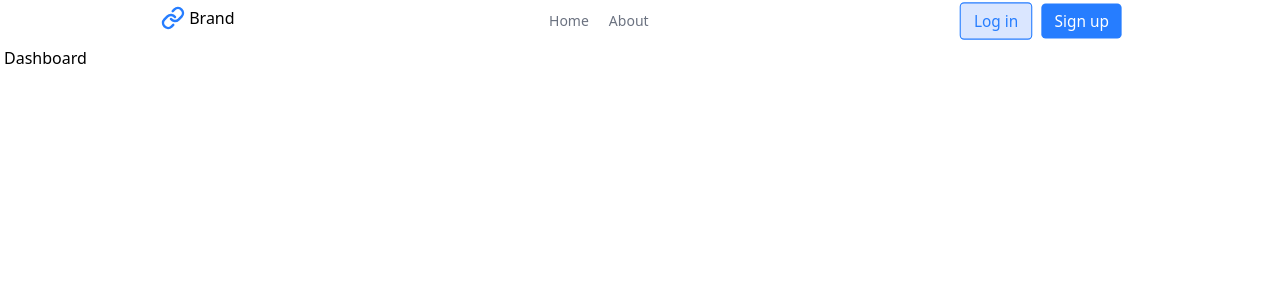
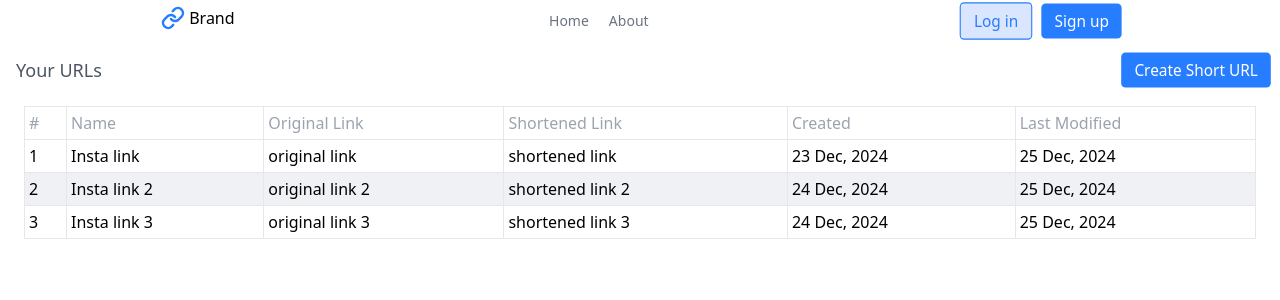
Before and after one commit to Mahesh-Uppunuthula/Linklytic-App, a React (Vite) app: page /dashboard in a window 1280 px wide. Shown: the top 300 px of the page. Built offline with nearby package versions, Linux system fonts and the light colour scheme.

Commit message:
Created basic Dashboard Page with dummy data table and Create Link Modal.

```diff
--- a/src/Pages/Dashboard.tsx
+++ b/src/Pages/Dashboard.tsx
@@ -1,7 +1,195 @@
+import { Fragment, useState } from "react";
+import Button from "../Components/Button/Button";
+import { cn } from "../Utils/helpers";
+import Modal, {
+  ModalBody,
+  ModalFooter,
+  ModalHeader,
+  ModalTitle,
+} from "../Components/Modal/Modal";
+import TextField from "../Components/TextField/TextField";
+import Field from "../Components/Field/Field";
+
+// type LinkStatusType = "ACTIVE" | "EXPIRED" | "DISABLED";
+
+type LinkType = {
+  name: string;
+  originalLink: string;
+  shortenedLink: string;
+  createdAt: string;
+  updatedAt: string;
+  // expiresAt: string;
+  // status: LinkStatusType;
+  // tag: string;
+};
+
+type CreateLinkForm = {
+  name: string;
+  originalLink: string;
+};
+
+type CreateLinkFormFields = keyof CreateLinkForm;
+
+const Headers = [
+  { key: "item-no", label: "#" },
+  { key: "name", label: "Name" },
+  { key: "originalLink", label: "Original Link" },
+  { key: "shortenedLink", label: "Shortened Link" },
+  { key: "createdAt", label: "Created" },
+  { key: "updatedAt", label: "Last Modified" },
+];
+
+const dummyLinks: LinkType[] = [
+  {
+    name: "Insta link",
+    originalLink: "original link",
+    shortenedLink: "shortened link",
+    createdAt: "23 Dec, 2024",
+    updatedAt: "25 Dec, 2024",
+  },
+  {
+    name: "Insta link 2",
+    originalLink: "original link 2",
+    shortenedLink: "shortened link 2",
+    createdAt: "24 Dec, 2024",
+    updatedAt: "25 Dec, 2024",
+  },
+  {
+    name: "Insta link 3",
+    originalLink: "original link 3",
+    shortenedLink: "shortened link 3",
+    createdAt: "24 Dec, 2024",
+    updatedAt: "25 Dec, 2024",
+  },
+];
 function Dashboard() {
+  const [links] = useState<LinkType[]>(dummyLinks);
+  const [isCreateLinkModalOpen, setIsCreateLinkModalOpen] = useState(false);
+
+  const [createLinkForm, setCreateLinkForm] = useState<CreateLinkForm>({
+    name: "",
+    originalLink: "",
+  });
+
+  const handleCloseModal = () => {
+    setIsCreateLinkModalOpen(false);
+    setCreateLinkForm({ name: "", originalLink: "", });
+  };
+
+  // TODO fix this on change function
+  const handleOnChangeFormData = (
+    field: CreateLinkFormFields,
+    value: string
+  ) => {
+    setCreateLinkForm((prevFormData) => ({
+      ...prevFormData,
+      [field]: value,
+    }));
+  };
+
   return (
-    <div>Dashboard</div>
-  )
+    <Fragment>
+      {isCreateLinkModalOpen && (
+        <Modal size="medium" onClose={handleCloseModal}>
+          <ModalHeader>
+            <ModalTitle title="Add New Link" />
+          </ModalHeader>
+          <ModalBody>
+            <div className="flex flex-col gap-2">
+              <div className="flex flex-col gap-2 place-items-start">
+                <Field name="Name" isRequired />
+                <TextField
+                  autoFocus
+                  type="text"
+                  placeholder="Example: My Top Picks - Travel Destinations"
+                  maxLength={52}
+                  value={createLinkForm.name}
+                  onChange={(event: React.ChangeEvent<HTMLInputElement>) => {
+                    handleOnChangeFormData("name", event.target.value);
+                  }}
+                />
+              </div>
+              <div className="flex flex-col gap-2 place-items-start">
+                <Field name="Your Long URL" isRequired />
+                <TextField
+                  iconBefore={
+                    <span className="text-success-regular pointer-events-none border-r-2 pr-3">
+                      https://
+                    </span>
+                  }
+                  type="text"
+                  placeholder="super-long-url.com/shorten-it"
+                  autoCorrect="off"
+                  value={createLinkForm.originalLink}
+                  onChange={(event: React.ChangeEvent<HTMLInputElement>) => {
+                    handleOnChangeFormData("originalLink", event.target.value);
+                  }}
+                />
+              </div>
+            </div>
+          </ModalBody>
+          <ModalFooter>
+            <div className="flex justify-end gap-4">
+              <Button onClick={handleCloseModal}>Discard</Button>
+              <Button appearance="primary" bolded>
+                Shorten URL
+              </Button>
+            </div>
+          </ModalFooter>
+        </Modal>
+      )}
+      {/* Dashboard Page Container */}
+      <div className="py-2 px-3 w-full">
+        {/* Heading */}
+        <div className="flex justify-between place-items-center">
+          <div className="text-gray-600 font-medium text-lg">Your URLs</div>
+          <Button
+            appearance="primary"
+            bolded
+            onClick={() => setIsCreateLinkModalOpen(true)}
+          >
+            Create Short URL
+          </Button>
+        </div>
+        {/* Links Table */}
+        <div className="w-full my-3 p-2">
+          <table className="w-full ">
+            <thead>
+              <tr>
+                {Headers.map(({ key, label }) => (
+                  <th
+                    key={key}
+                    className="text-start text-gray-400 font-medium border border-gray-200 p-1"
+                  >
+                    {label}
+                  </th>
+                ))}
+              </tr>
+            </thead>
+            <tbody>
+              {links.map((link, rowIndex) => (
+                <tr key={`link-${rowIndex}`}>
+                  {Headers.map(({ key }, columnIndex) => (
+                    <td
+                      key={`cell-${rowIndex}${columnIndex}`}
+                      className={cn(
+                        `border border-gray-200 p-1`,
+                        rowIndex % 2 !== 0 ? "bg-default-light" : "bg-white"
+                      )}
+                    >
+                      {key === "item-no"
+                        ? rowIndex + 1
+                        : link[key as keyof LinkType]}
+                    </td>
+                  ))}
+                </tr>
+              ))}
+            </tbody>
+          </table>
+        </div>
+      </div>
+    </Fragment>
+  );
 }
 
-export default Dashboard
+export default Dashboard;
```
